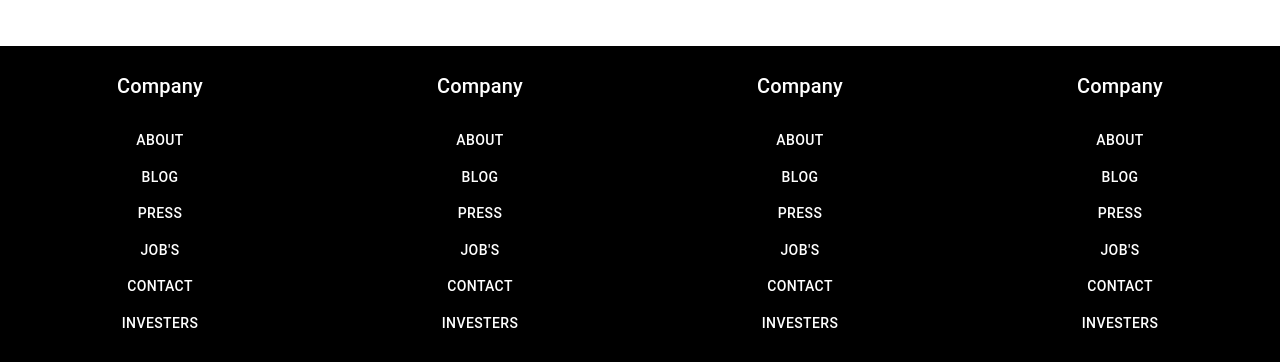
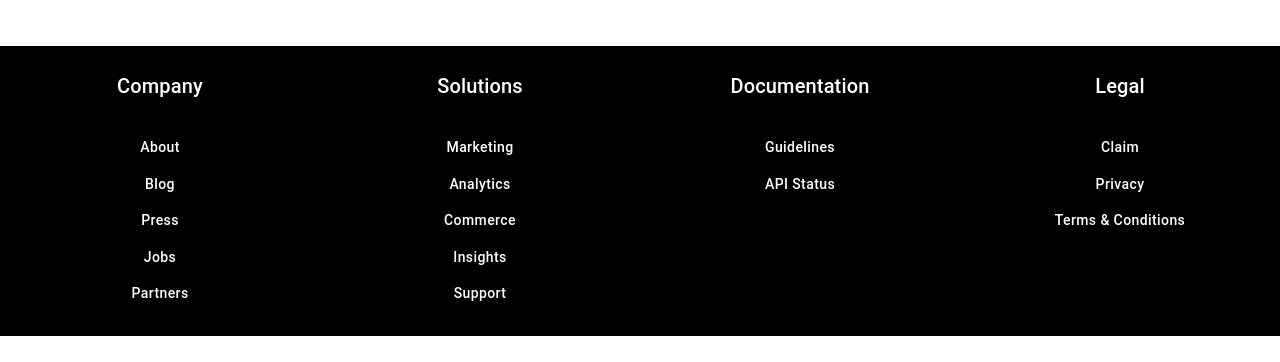
Before and after one commit to manish0to1/e-commerce, a React (Create React App) app: page / in a window 1280 px wide. Shown: the part 2873-3235 px from the top of the page. After the commit the page ends 3209 px from the top, so only its background shows below. Built offline with nearby package versions, Linux system fonts and the light colour scheme.

Commit message:
adding footer buttons text in footer

```diff
--- a/src/customer/components/Footer/Footer.jsx
+++ b/src/customer/components/Footer/Footer.jsx
@@ -10,145 +10,160 @@ const Footer = () => {
         sx={{ bgcolor: "black", color: "white", py: 3 }}
       >
         <Grid item xs={12} sm={6} md={3}>
-          <Typography className="pb-5 " variant="h6">
+          <Typography className="pb-5" variant="h6" gutterBottom>
             Company
           </Typography>
           <div>
-            <Button className="pb-5" variant="h6" gutterButtom>
+            <Button
+              className="pb-5"
+              color="inherit"
+              sx={{ textTransform: "none" }}
+            >
               About
             </Button>
           </div>
           <div>
-            <Button className="pb-5" variant="h6" gutterButtom>
+            <Button
+              className="pb-5"
+              color="inherit"
+              sx={{ textTransform: "none" }}
+            >
               Blog
             </Button>
           </div>
           <div>
-            <Button className="pb-5" variant="h6" gutterButtom>
+            <Button
+              className="pb-5"
+              color="inherit"
+              sx={{ textTransform: "none" }}
+            >
               Press
             </Button>
           </div>
           <div>
-            <Button className="pb-5" variant="h6" gutterButtom>
-              Job's
+            <Button
+              className="pb-5"
+              color="inherit"
+              sx={{ textTransform: "none" }}
+            >
+              Jobs
             </Button>
           </div>
           <div>
-            <Button className="pb-5" variant="h6" gutterButtom>
-              Contact
-            </Button>
-          </div>
-          <div>
-            <Button className="pb-5" variant="h6" gutterButtom>
-              Investers
+            <Button
+              className="pb-5"
+              color="inherit"
+              sx={{ textTransform: "none" }}
+            >
+              Partners
             </Button>
           </div>
         </Grid>
 
         <Grid item xs={12} sm={6} md={3}>
-          <Typography className="pb-5 " variant="h6">
-            Company
+          <Typography className="pb-5" variant="h6" gutterBottom>
+            Solutions
           </Typography>
           <div>
-            <Button className="pb-5" variant="h6" gutterButtom>
-              About
+            <Button
+              className="pb-5"
+              color="inherit"
+              sx={{ textTransform: "none" }}
+            >
+              Marketing
             </Button>
           </div>
           <div>
-            <Button className="pb-5" variant="h6" gutterButtom>
-              Blog
+            <Button
+              className="pb-5"
+              color="inherit"
+              sx={{ textTransform: "none" }}
+            >
+              Analytics
             </Button>
           </div>
           <div>
-            <Button className="pb-5" variant="h6" gutterButtom>
-              Press
+            <Button
+              className="pb-5"
+              color="inherit"
+              sx={{ textTransform: "none" }}
+            >
+              Commerce
             </Button>
           </div>
           <div>
-            <Button className="pb-5" variant="h6" gutterButtom>
-              Job's
+            <Button
+              className="pb-5"
+              color="inherit"
+              sx={{ textTransform: "none" }}
+            >
+              Insights
             </Button>
           </div>
           <div>
-            <Button className="pb-5" variant="h6" gutterButtom>
-              Contact
-            </Button>
-          </div>
-          <div>
-            <Button className="pb-5" variant="h6" gutterButtom>
-              Investers
+            <Button
+              className="pb-5"
+              color="inherit"
+              sx={{ textTransform: "none" }}
+            >
+              Support
             </Button>
           </div>
         </Grid>
 
         <Grid item xs={12} sm={6} md={3}>
-          <Typography className="pb-5 " variant="h6">
-            Company
+          <Typography className="pb-5" variant="h6" gutterBottom>
+            Documentation
           </Typography>
           <div>
-            <Button className="pb-5" variant="h6" gutterButtom>
-              About
+            <Button
+              className="pb-5"
+              color="inherit"
+              sx={{ textTransform: "none" }}
+            >
+              Guidelines
             </Button>
           </div>
           <div>
-            <Button className="pb-5" variant="h6" gutterButtom>
-              Blog
-            </Button>
-          </div>
-          <div>
-            <Button className="pb-5" variant="h6" gutterButtom>
-              Press
-            </Button>
-          </div>
-          <div>
-            <Button className="pb-5" variant="h6" gutterButtom>
-              Job's
-            </Button>
-          </div>
-          <div>
-            <Button className="pb-5" variant="h6" gutterButtom>
-              Contact
-            </Button>
-          </div>
-          <div>
-            <Button className="pb-5" variant="h6" gutterButtom>
-              Investers
+            <Button
+              className="pb-5"
+              color="inherit"
+              sx={{ textTransform: "none" }}
+            >
+              API Status
             </Button>
           </div>
         </Grid>
 
         <Grid item xs={12} sm={6} md={3}>
-          <Typography className="pb-5 " variant="h6">
-            Company
+          <Typography className="pb-5" variant="h6" gutterBottom>
+            Legal
           </Typography>
           <div>
-            <Button className="pb-5" variant="h6" gutterButtom>
-              About
+            <Button
+              className="pb-5"
+              color="inherit"
+              sx={{ textTransform: "none" }}
+            >
+              Claim
             </Button>
           </div>
           <div>
-            <Button className="pb-5" variant="h6" gutterButtom>
-              Blog
+            <Button
+              className="pb-5"
+              color="inherit"
+              sx={{ textTransform: "none" }}
+            >
+              Privacy
             </Button>
           </div>
           <div>
-            <Button className="pb-5" variant="h6" gutterButtom>
-              Press
-            </Button>
-          </div>
-          <div>
-            <Button className="pb-5" variant="h6" gutterButtom>
-              Job's
-            </Button>
-          </div>
-          <div>
-            <Button className="pb-5" variant="h6" gutterButtom>
-              Contact
-            </Button>
-          </div>
-          <div>
-            <Button className="pb-5" variant="h6" gutterButtom>
-              Investers
+            <Button
+              className="pb-5"
+              color="inherit"
+              sx={{ textTransform: "none" }}
+            >
+              Terms & Conditions
             </Button>
           </div>
         </Grid>
```
